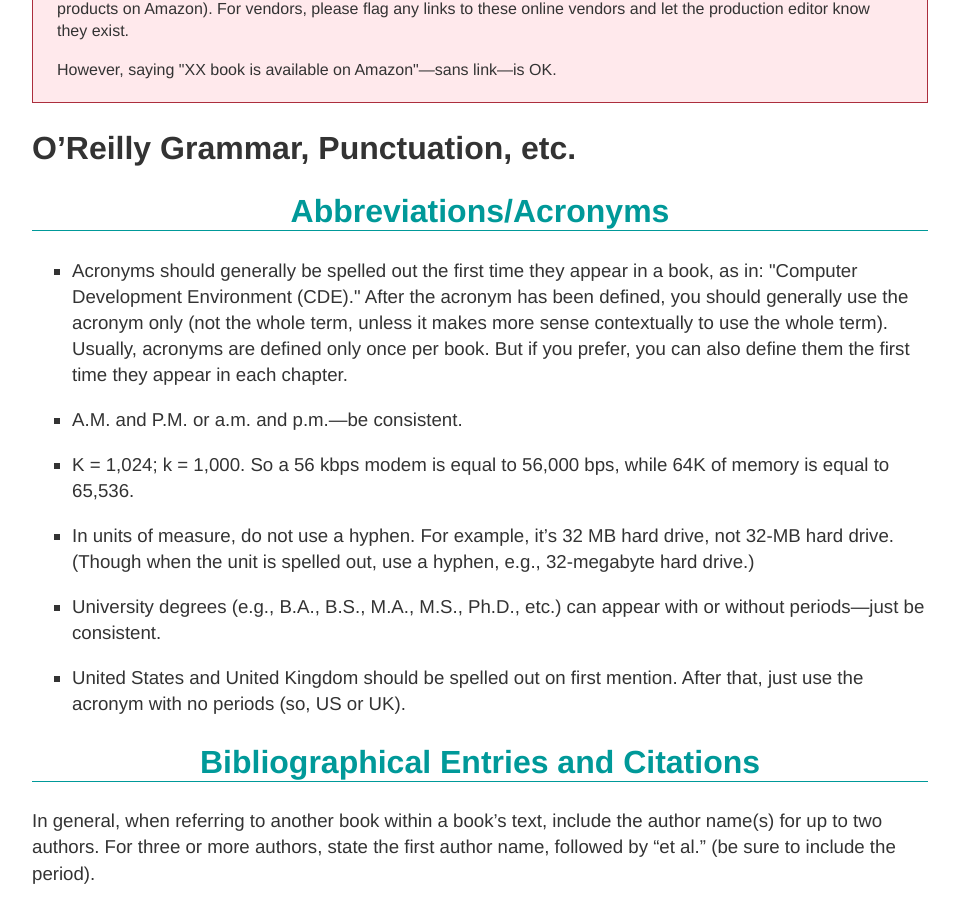
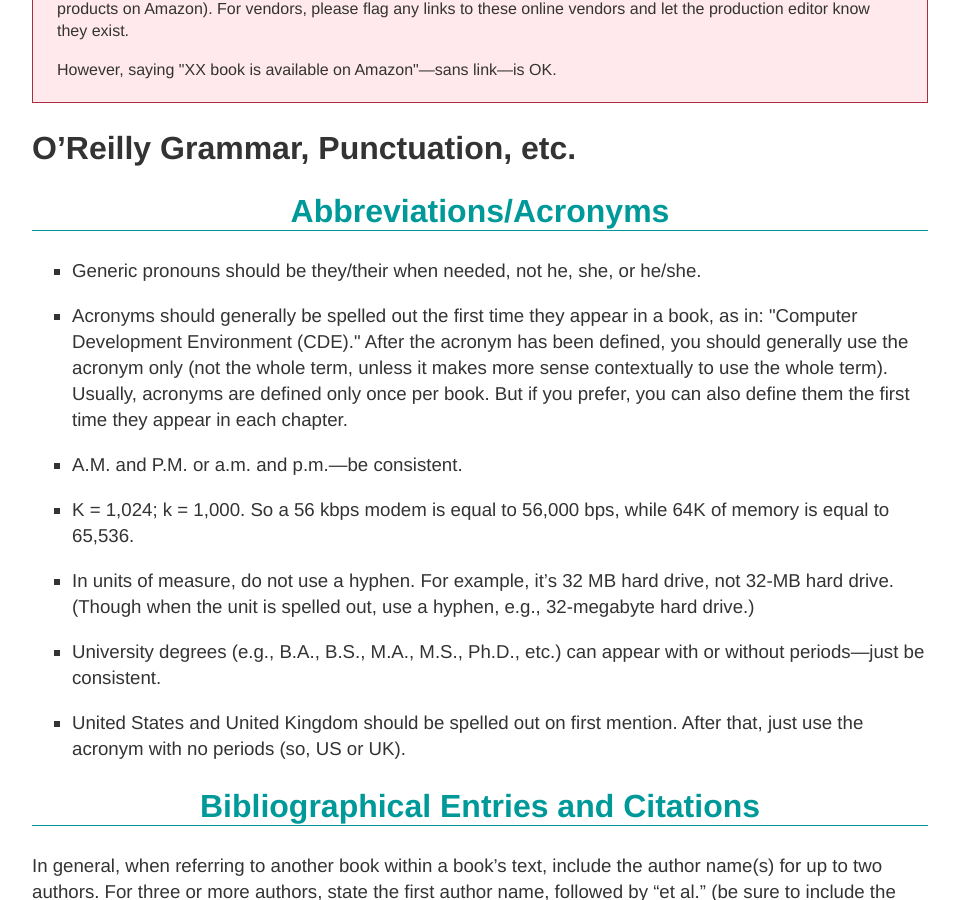
Before and after one commit to oreillymedia/production-resources, a Jekyll site: the page built from styleguide/index.md, in a window 1280 px wide and 900 px high, scrolled down 2087 px. Shown: the whole window, without its empty margins (160-1119 px from the left). Built offline with Jekyll 4.4.1, drawn with Linux system fonts in a browser that asks for light colours.

Commit message:
Update index.md

```diff
--- a/styleguide/index.md
+++ b/styleguide/index.md
@@ -91,6 +91,10 @@
 <h2>Abbreviations/Acronyms</h2>
 
 <ul>
+ <li>
+  <p>Generic pronouns should be they/their when needed, not he, she, or he/she.
+  </p>
+ </li>
 <li>
 <p>Acronyms should generally be spelled out the first time they appear in a book, as in: "Computer Development Environment (CDE)." After the acronym has been defined, you should generally use the acronym only (not the whole term, unless it makes more sense contextually to use the whole term). Usually, acronyms are defined only once per book. But if you prefer, you can also define them the first time they appear in each chapter.</p>
 </li>
```
